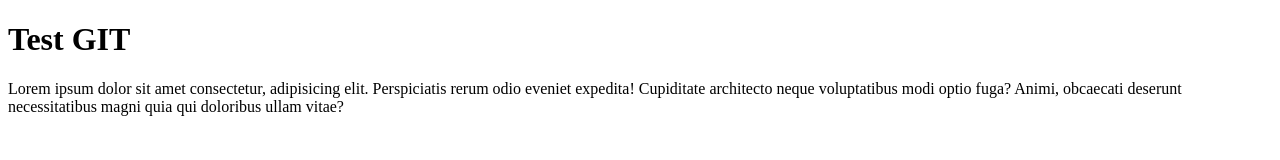
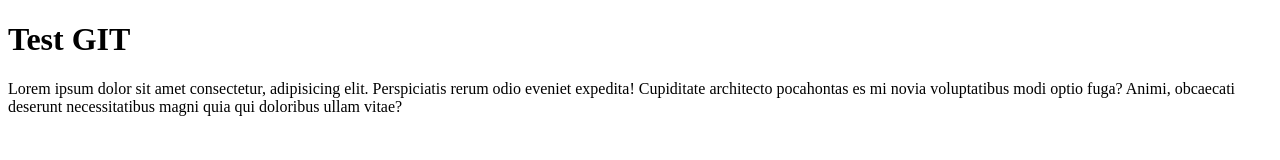
Before and after one commit to KelvinSrng/IngenieriaWeb, a plain HTML site: page index.html in a window 1280 px wide. Drawn offline with Linux system fonts and the light colour scheme.

Commit message:
segundo comit

```diff
--- a/index.html
+++ b/index.html
@@ -9,7 +9,7 @@
     <h1>Test GIT</h1>
         <p>
             Lorem ipsum dolor sit amet consectetur, adipisicing elit. Perspiciatis rerum odio eveniet expedita!
-            Cupiditate architecto neque voluptatibus modi optio fuga? Animi, obcaecati deserunt necessitatibus
+            Cupiditate architecto pocahontas es mi novia voluptatibus modi optio fuga? Animi, obcaecati deserunt necessitatibus
             magni quia qui doloribus ullam vitae?
         </p>
 </body>
```
